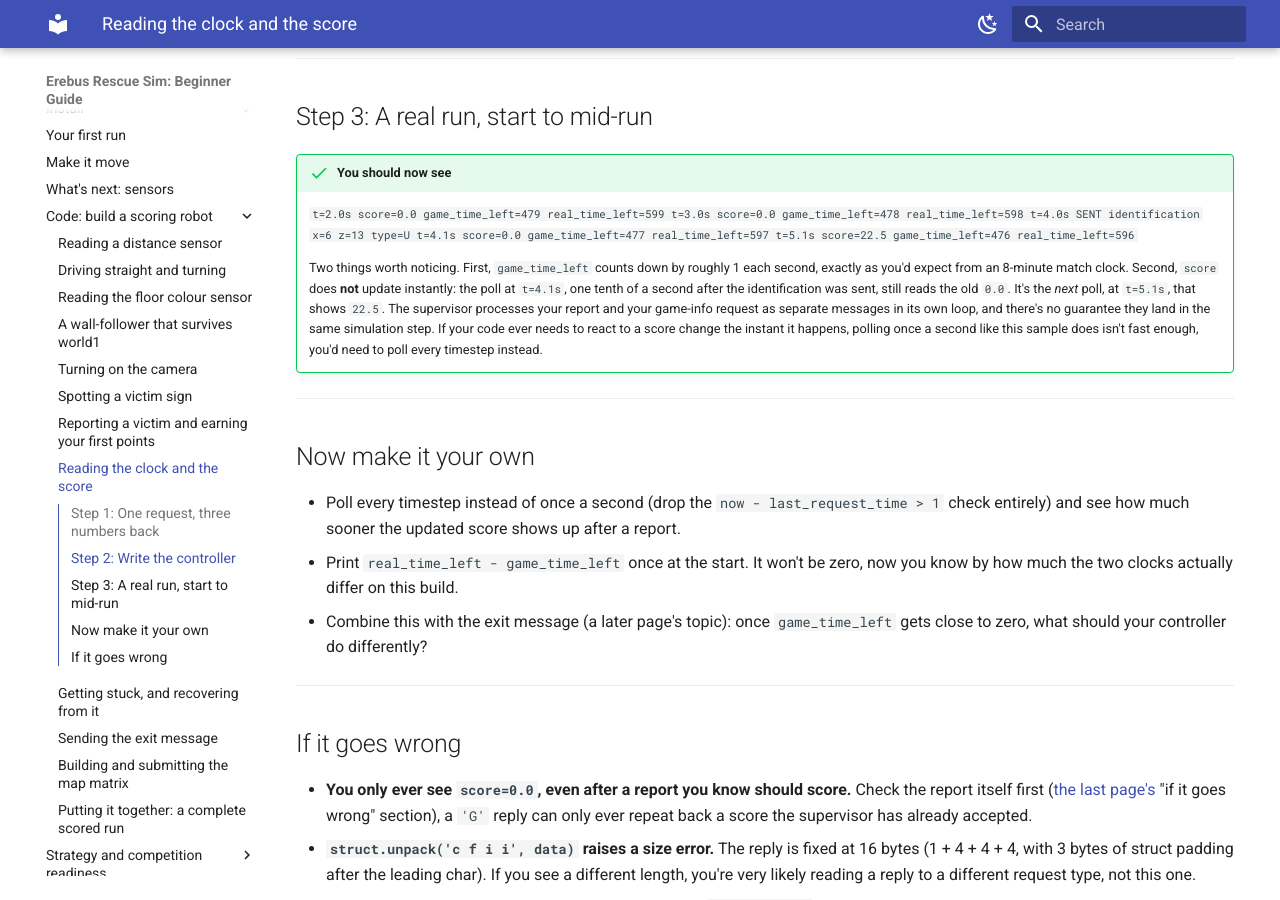
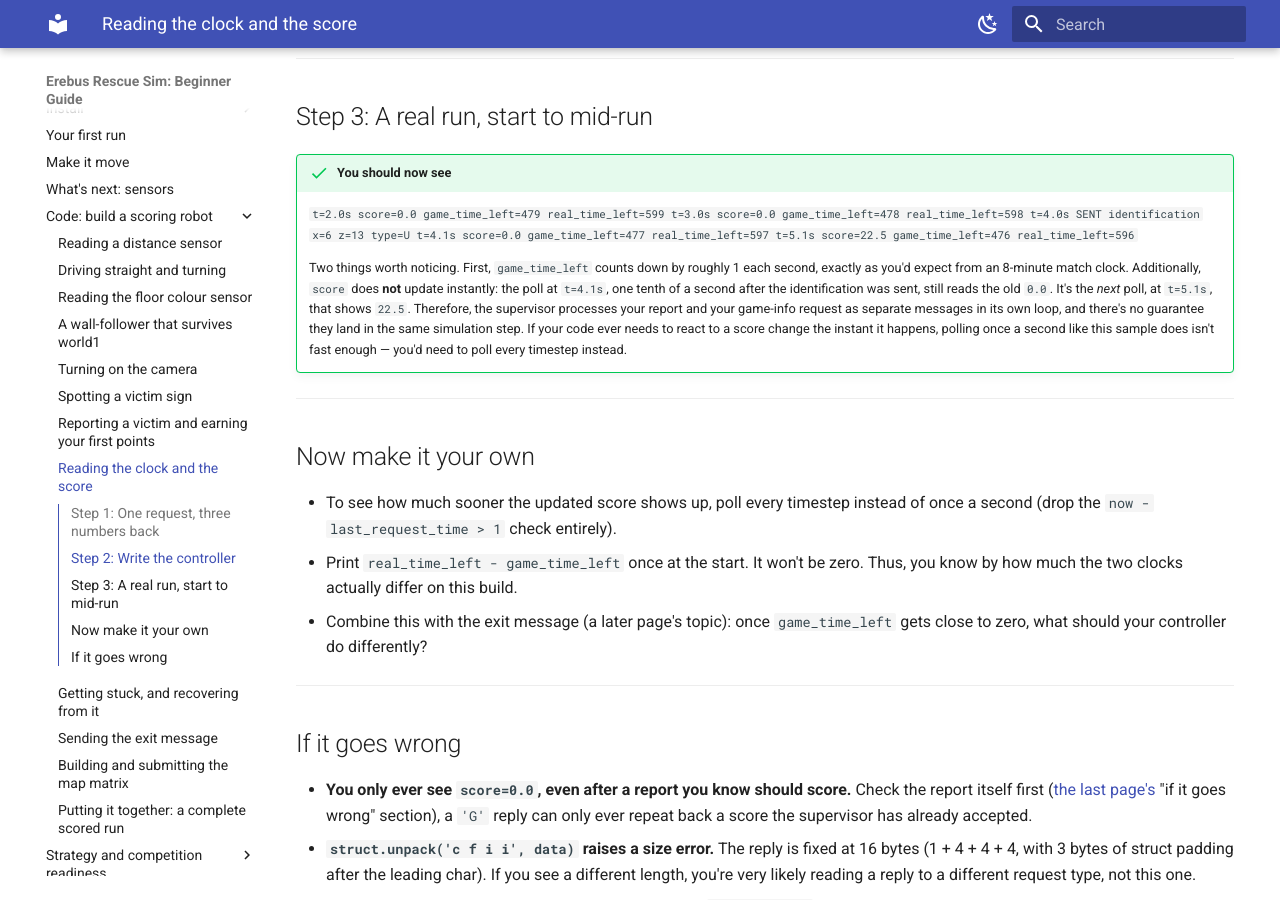
Before and after one commit to talkingj/rcja-rescue-sim-resources, an MkDocs documentation site: the page built from docs/code-game-info.md, in a window 1280 px wide and 900 px high, scrolled down 1811 px. Built offline with MkDocs 1.6.1 and Material for MkDocs 9.7.7, drawn with Linux system fonts in a browser that asks for light colours; some of the changed text lies outside the part shown.

Commit message:
style: rewrite code-game-info.md in guide voice
Splices fixed: 3. Connectors added: 3. Purpose-first openers: 1.
Spelling: US -> AU, 0 words.
Preservation gate: pass (code blocks, numbers, links, admonitions intact).

````diff
--- a/docs/code-game-info.md
+++ b/docs/code-game-info.md
@@ -1,8 +1,8 @@
 # Reading the clock and the score
 
-Every page so far has had you guess at your score by reasoning about the rules. This page adapts
-the official `GetGameInfo.py` sample so your own controller can ask the supervisor directly: what's
-my score right now, and how much time is actually left. It takes about 10 minutes.
+To ask the supervisor directly what your score is and how much time is actually left, this page
+adapts the official `GetGameInfo.py` sample for your own controller. Every page so far has had
+you guess at your score by reasoning about the rules. It takes about 10 minutes.
 
 !!! note "Credit where it's due"
     This page's polling loop is the official Erebus `GetGameInfo.py` sample, essentially unchanged.
@@ -21,10 +21,10 @@ live:
 - **`game_time_left`**, whole seconds left in the match clock.
 - **`real_time_left`**, whole seconds left on a *separate*, longer real-world clock. This page's
   trial found it starts around **600s (10 minutes)** against a match clock starting around **480s
-  (8 minutes)**, the extra buffer is presumably there to absorb lag or a paused match, not something
+  (8 minutes)** — the extra buffer is presumably there to absorb lag or a paused match, not something
   a normal run should ever hit.
 
-There's no fourth field for "have I called exit yet" or similar, whatever this page's title implies
+There's no fourth field for "have I called exit yet" or similar. Whatever this page's title implies
 about "exit state", the message itself only ever carries these three numbers. If you need to know
 whether you've already sent an exit, that's state your own controller has to track.
 
@@ -97,21 +97,21 @@ field to report on partway through the run.
     ```
 
     Two things worth noticing. First, `game_time_left` counts down by roughly 1 each second, exactly
-    as you'd expect from an 8-minute match clock. Second, `score` does **not** update instantly: the
-    poll at `t=4.1s`, one tenth of a second after the identification was sent, still reads the old
-    `0.0`. It's the *next* poll, at `t=5.1s`, that shows `22.5`. The supervisor processes your report
+    as you'd expect from an 8-minute match clock. Additionally, `score` does **not** update instantly:
+    the poll at `t=4.1s`, one tenth of a second after the identification was sent, still reads the old
+    `0.0`. It's the *next* poll, at `t=5.1s`, that shows `22.5`. Therefore, the supervisor processes your report
     and your game-info request as separate messages in its own loop, and there's no guarantee they
     land in the same simulation step. If your code ever needs to react to a score change the instant
-    it happens, polling once a second like this sample does isn't fast enough, you'd need to poll
+    it happens, polling once a second like this sample does isn't fast enough — you'd need to poll
     every timestep instead.
 
 ---
 
 ## Now make it your own
 
-- Poll every timestep instead of once a second (drop the `now - last_request_time > 1` check
-  entirely) and see how much sooner the updated score shows up after a report.
-- Print `real_time_left - game_time_left` once at the start. It won't be zero, now you know by how
+- To see how much sooner the updated score shows up, poll every timestep instead of once a second
+  (drop the `now - last_request_time > 1` check entirely).
+- Print `real_time_left - game_time_left` once at the start. It won't be zero. Thus, you know by how
   much the two clocks actually differ on this build.
 - Combine this with the exit message (a later page's topic): once `game_time_left` gets close to
   zero, what should your controller do differently?
````
